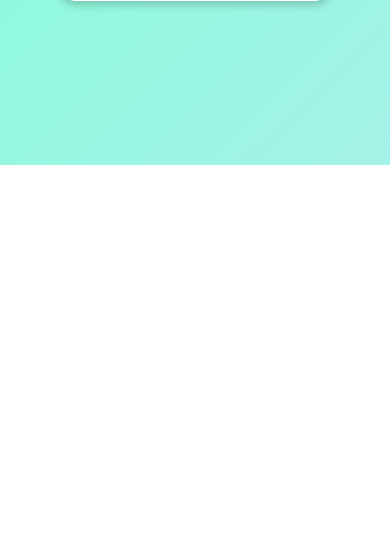
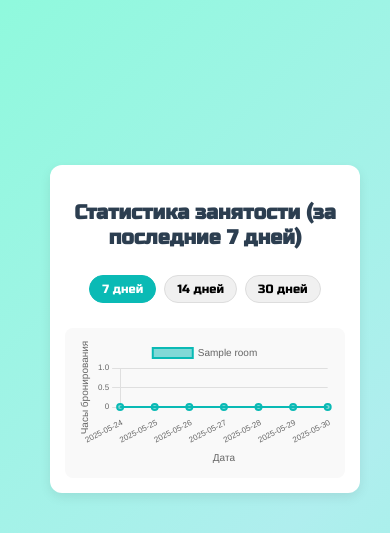
Before and after one commit to FrudenFireKing/ROOMLY, a Flask app: page /rooms in a window 390 px wide. Shown: the part 1109-1642 px from the top of the page. Before the commit the page ends 1274 px from the top, so only its background shows below. Run offline with Flask 3, Linux system fonts and the light colour scheme; a user stored in the database is signed in; tables that the repository leaves empty hold one stand-in row (values such as "Sample post"); some libraries are stand-ins or nearby versions.

Commit message:
добавлена графика занятости комнат

```diff
--- a/front/ROOMLY/Static/styles_rooms.css
+++ b/front/ROOMLY/Static/styles_rooms.css
@@ -790,3 +790,101 @@
                 justify-content: space-between;
             }
         }
+
+/* Добавляем в конец файла */
+/* Стили для секции с графиком занятости */
+.occupancy-section {
+    position: fixed;
+    right: 20px;
+    top: 650px; /* Под фильтром (фильтр занимает примерно 400px + отступы) */
+    width: 380px; /* Соответствует ширине фильтра */
+    background: white;
+    border-radius: 12px;
+    box-shadow: 0 4px 12px rgba(0, 0, 0, 0.08);
+    padding: 15px;
+    box-sizing: border-box;
+    z-index: 900; /* Ниже фильтра, но выше других элементов */
+}
+
+.occupancy-section h2 {
+    margin-bottom: 15px;
+    color: #2c3e50;
+    font-size: 20px; /* Уменьшен размер заголовка */
+    text-align: center;
+}
+
+.occupancy-filter {
+    display: flex;
+    justify-content: center;
+    margin-bottom: 15px;
+    flex-wrap: wrap;
+    gap: 10px;
+}
+
+.duration-options {
+    display: flex;
+    gap: 8px;
+    flex-wrap: wrap;
+    justify-content: center;
+}
+
+.duration-btn {
+    padding: 6px 12px;
+    background-color: #f0f0f0;
+    border: 1px solid #ddd;
+    border-radius: 20px;
+    cursor: pointer;
+    transition: all 0.3s ease;
+    font-family: 'Russo One', sans-serif;
+    font-size: 12px; /* Уменьшен размер текста */
+}
+
+.duration-btn:hover {
+    background-color: #e0e0e0;
+}
+
+.duration-btn.active {
+    background-color: #0ABAB5;
+    color: white;
+    border-color: #0ABAB5;
+}
+
+.chart-container {
+    width: 100%;
+    height: 200px; /* Уменьшена высота графика */
+    min-height: 200px;
+    position: relative;
+    background: #f9f9f9;
+    border-radius: 8px;
+    padding: 10px;
+    box-sizing: border-box;
+}
+
+/* Стиль для сообщения о загрузке данных */
+.chart-loading {
+    display: flex;
+    justify-content: center;
+    align-items: center;
+    height: 100%;
+    color: #666;
+    font-size: 14px; /* Уменьшен размер текста */
+}
+
+/* Адаптация для мобильных устройств */
+@media (max-width: 1024px) {
+    .occupancy-section {
+        position: static;
+        width: 100%;
+        margin: 20px 10px;
+    }
+
+    .chart-container {
+        height: 150px;
+        min-height: 150px;
+    }
+
+    .duration-options {
+        flex-wrap: wrap;
+        justify-content: center;
+    }
+}
--- a/front/ROOMLY/Templates/Rooms.html
+++ b/front/ROOMLY/Templates/Rooms.html
@@ -1,43 +1,32 @@
-<!DOCTYPE html>
-<html lang="ru">
-<head>
-    <meta charset="UTF-8">
-    <meta name="viewport" content="width=device-width, initial-scale=1.0">
+{% extends "base.html" %}
+
+{% block head %}
+  {{ super() }}
   <link rel="stylesheet" href="{{ url_for('static', filename='styles_rooms.css') }}">
-    <title>Комнаты</title>
-</head>
-<body>
-    <nav>
-        <a href="{{ url_for('home') }}">Главная</a>
-        <a href="{{ url_for('rooms') }}">Комнаты</a>
-        <a href="{{ url_for('profile') }}">Личный кабинет</a>
-        <a href="{{ url_for('about') }}">О нас</a>
-    </nav>
+{% endblock %}
 
+{% block content %}
 <div class="main-content">
   <h1>Комнаты</h1>
+
   <div class="filter-container">
     <form method="GET" action="{{ url_for('rooms') }}" class="filter-form">
       <div class="filter-group">
         <label for="capacity">Минимальная вместимость:</label>
-                    <input type="number" id="capacity" name="capacity" min="1"
-                           value="{{ selected_capacity if selected_capacity else '' }}">
+        <input type="number" id="capacity" name="capacity" value="{{ selected_capacity }}" min="1">
       </div>
-
       <div class="filter-group">
         <label>Оснащение:</label>
         <div class="equipment-checkboxes">
           {% for equipment in available_equipment %}
           <div class="checkbox-item">
-                            <input type="checkbox" id="equip-{{ loop.index }}"
-                                   name="equipment" value="{{ equipment }}"
+            <input type="checkbox" name="equipment" value="{{ equipment }}"
                    {% if equipment in selected_equipment %}checked{% endif %}>
-                            <label for="equip-{{ loop.index }}">{{ equipment }}</label>
+            <label>{{ equipment }}</label>
           </div>
           {% endfor %}
         </div>
       </div>
-
       <div class="filter-buttons">
         {% if selected_capacity or selected_equipment %}
         <a href="{{ url_for('rooms') }}" class="reset-btn">Сбросить фильтры</a>
@@ -60,11 +49,9 @@
   <div class="rooms-container">
     {% for room in rooms %}
     <div class="room-card">
-                <img src="https://i.ibb.co/BVR0ZjRY/peregovorochka.jpg" alt="{{ room.name }}">
       <h2>{{ room.name }}</h2>
       <p>Вместимость: {{ room.capacity }} человек</p>
       <p>Оснащение: {{ room.equipment }}</p>
-
       {% if session.get('is_admin') %}
       <div class="admin-actions">
         <div class="admin-actions-wrapper">
@@ -79,14 +66,151 @@
     </div>
     {% endfor %}
   </div>
+
+  <section class="occupancy-section">
+    <h2>Статистика занятости (за последние {{ occupancy_days }} дней)</h2>
+    <div class="occupancy-filter">
+      <form method="GET" action="{{ url_for('rooms') }}" class="filter-form">
+        <div class="filter-group">
+          <div class="duration-options">
+            <button type="submit" name="occupancy_days" value="7"
+                    class="duration-btn {% if occupancy_days == '7' %}active{% endif %}">
+              7 дней
+            </button>
+            <button type="submit" name="occupancy_days" value="14"
+                    class="duration-btn {% if occupancy_days == '14' %}active{% endif %}">
+              14 дней
+            </button>
+            <button type="submit" name="occupancy_days" value="30"
+                    class="duration-btn {% if occupancy_days == '30' %}active{% endif %}">
+              30 дней
+            </button>
           </div>
+        </div>
+        <!-- Скрытые поля для сохранения текущих фильтров -->
+        {% if selected_capacity %}
+        <input type="hidden" name="capacity" value="{{ selected_capacity }}">
+        {% endif %}
+        {% for equip in selected_equipment %}
+        <input type="hidden" name="equipment" value="{{ equip }}">
+        {% endfor %}
+      </form>
+    </div>
+    <div class="chart-container">
+      {% if occupancy_data %}
+      <canvas id="occupancyChart"></canvas>
+      {% else %}
+      <div class="chart-loading">
+        Нет данных о бронированиях за выбранный период
+      </div>
+      {% endif %}
+    </div>
+  </section>
 
   {% if session.get('is_admin') %}
   <a href="{{ url_for('add_room') }}" class="btn-add-room">Добавить комнату</a>
   {% endif %}
+</div>
 
-    <footer>
-        &copy; 2025 ROOMLY.
-    </footer>
-</body>
-</html>
+<script src="https://cdnjs.cloudflare.com/ajax/libs/Chart.js/3.9.1/chart.min.js"></script>
+<script>
+  document.addEventListener('DOMContentLoaded', function () {
+    {% if occupancy_data %}
+    const ctx = document.getElementById('occupancyChart').getContext('2d');
+    const occupancyData = {{ occupancy_data | tojson }};
+
+    // Собираем все уникальные даты
+    const allDates = new Set();
+    Object.values(occupancyData).forEach(room => {
+      room.dates.forEach(date => allDates.add(date));
+    });
+    const sortedDates = Array.from(allDates).sort();
+
+    // Подготовка данных для графика
+    const datasets = [];
+    const colors = ['#0ABAB5', '#4CAF50', '#FF6384', '#36A2EB', '#FFCE56', '#9966FF'];
+
+    Object.entries(occupancyData).forEach(([roomName, roomData], index) => {
+      // Создаем массив данных для каждой комнаты, соответствующий всем датам
+      const dataPoints = sortedDates.map(date => {
+        const dateIndex = roomData.dates.indexOf(date);
+        return dateIndex !== -1 ? roomData.total_hours[dateIndex] : 0;
+      });
+
+      datasets.push({
+        label: roomName,
+        data: dataPoints,
+        borderColor: colors[index % colors.length],
+        backgroundColor: colors[index % colors.length] + '80',
+        borderWidth: 2,
+        tension: 0.1,
+        fill: true
+      });
+    });
+
+    new Chart(ctx, {
+      type: 'line',
+      data: {
+        labels: sortedDates,
+        datasets: datasets
+      },
+      options: {
+        responsive: true,
+        maintainAspectRatio: false,
+        plugins: {
+          legend: {
+            position: 'top',
+            labels: {
+              font: {
+                size: 10 /* Уменьшен размер шрифта легенды */
+              }
+            }
+          },
+          tooltip: {
+            callbacks: {
+              label: function(context) {
+                return `${context.dataset.label}: ${context.parsed.y.toFixed(1)} часов`;
+              }
+            }
+          }
+        },
+        scales: {
+          x: {
+            title: {
+              display: true,
+              text: 'Дата',
+              font: {
+                size: 10 /* Уменьшен размер шрифта */
+              }
+            },
+            ticks: {
+              font: {
+                size: 8 /* Уменьшен размер шрифта меток */
+              }
+            },
+            grid: {
+              display: false
+            }
+          },
+          y: {
+            title: {
+              display: true,
+              text: 'Часы бронирования',
+              font: {
+                size: 10 /* Уменьшен размер шрифта */
+              }
+            },
+            ticks: {
+              font: {
+                size: 8 /* Уменьшен размер шрифта меток */
+              }
+            },
+            beginAtZero: true
+          }
+        }
+      }
+    });
+    {% endif %}
+  });
+</script>
+{% endblock %}
--- a/front/ROOMLY/Templates/base.html
+++ b/front/ROOMLY/Templates/base.html
@@ -4,7 +4,7 @@
     <meta charset="UTF-8">
     <meta name="viewport" content="width=device-width, initial-scale=1.0">
     <title>{% block title %}ROOMLY{% endblock %}</title>
-    <link rel="stylesheet" href="{{ url_for('static', filename='styles.css') }}">
+    <link rel="stylesheet" href="{{ url_for('static', filename='styles_rooms.css') }}">
 </head>
 <body>
     <!-- В базовом шаблоне -->
--- a/front/ROOMLY/app.py
+++ b/front/ROOMLY/app.py
@@ -648,10 +648,11 @@ def rooms():
 
     capacity_filter = request.args.get('capacity')
     equipment_filter = request.args.getlist('equipment')
+    occupancy_days = request.args.get('occupancy_days', '7')  # По умолчанию 7 дней
 
     conn = get_db_connection()
     try:
-        # Базовый запрос
+        # Базовый запрос для комнат
         query = 'SELECT * FROM rooms WHERE 1=1'
         params = []
 
@@ -662,13 +663,8 @@ def rooms():
 
         # Фильтр по оборудованию
         if equipment_filter:
-            # Создаем условия для каждого элемента оборудования
             conditions = []
             for equipment in equipment_filter:
-                # Ищем оборудование в разных вариантах:
-                # - в начале списка: "Проектор, ..."
-                # - в середине списка: "... , Проектор, ..."
-                # - в конце списка: "... , Проектор"
                 conditions.append(
                     "(equipment LIKE ? OR equipment LIKE ? OR equipment LIKE ? OR equipment = ?)"
                 )
@@ -678,15 +674,66 @@ def rooms():
                     f"%, {equipment}",
                     equipment
                 ])
-
             query += " AND (" + " OR ".join(conditions) + ")"
 
         rooms = conn.execute(query, params).fetchall()
+
+        # Получаем данные для графика занятости
+        date_from = (datetime.now() - timedelta(days=int(occupancy_days))).strftime('%Y-%m-%d')
+
+        # Инициализируем данные для всех комнат
+        all_rooms = conn.execute('SELECT id, name FROM rooms').fetchall()
+        occupancy_data = {room['name']: {'dates': [], 'bookings_count': [], 'total_hours': []} for room in all_rooms}
+
+        # Запрос бронирований
+        occupancy_query = '''
+                    SELECT
+                        r.id as room_id,
+                        r.name as room_name,
+                        date(b.start_time) as booking_date,
+                        COUNT(b.id) as bookings_count,
+                        SUM((strftime('%s', b.end_time) - strftime('%s', b.start_time))/3600.0) as total_hours
+                    FROM rooms r
+                    LEFT JOIN bookings b ON r.id = b.room_id AND date(b.start_time) >= ?
+                    GROUP BY r.id, r.name, date(b.start_time)
+                    ORDER BY r.name, booking_date
+                '''
+        occupancy_rows = conn.execute(occupancy_query, (date_from,)).fetchall()
+
+        # Заполняем occupancy_data
+        for row in occupancy_rows:
+            room_name = row['room_name']
+            if row['booking_date']:  # Проверяем, что booking_date не NULL
+                occupancy_data[room_name]['dates'].append(row['booking_date'])
+                occupancy_data[room_name]['bookings_count'].append(row['bookings_count'])
+                occupancy_data[room_name]['total_hours'].append(row['total_hours'] or 0)
+
+        # Заполняем нулевые значения для комнат без бронирований
+        for room_name in occupancy_data:
+            if not occupancy_data[room_name]['dates']:
+                # Добавляем данные за последние occupancy_days дней
+                for i in range(int(occupancy_days)):
+                    date = (datetime.now() - timedelta(days=i)).strftime('%Y-%m-%d')
+                    occupancy_data[room_name]['dates'].append(date)
+                    occupancy_data[room_name]['bookings_count'].append(0)
+                    occupancy_data[room_name]['total_hours'].append(0)
+
+                # Сортируем даты по возрастанию
+                sorted_indices = sorted(range(len(occupancy_data[room_name]['dates'])),
+                                        key=lambda k: occupancy_data[room_name]['dates'][k])
+                occupancy_data[room_name]['dates'] = [occupancy_data[room_name]['dates'][i] for i in sorted_indices]
+                occupancy_data[room_name]['bookings_count'] = [occupancy_data[room_name]['bookings_count'][i] for i in
+                                                               sorted_indices]
+                occupancy_data[room_name]['total_hours'] = [occupancy_data[room_name]['total_hours'][i] for i in
+                                                            sorted_indices]
+
         return render_template('rooms.html',
                                rooms=rooms,
                                available_equipment=AVAILABLE_EQUIPMENT,
                                selected_equipment=equipment_filter,
-                               selected_capacity=capacity_filter)
+                               selected_capacity=capacity_filter,
+                               occupancy_data=occupancy_data,
+                               occupancy_days=occupancy_days)
     finally:
         conn.close()
 
```
Lines whose indentation alone changed are shown as unchanged.
